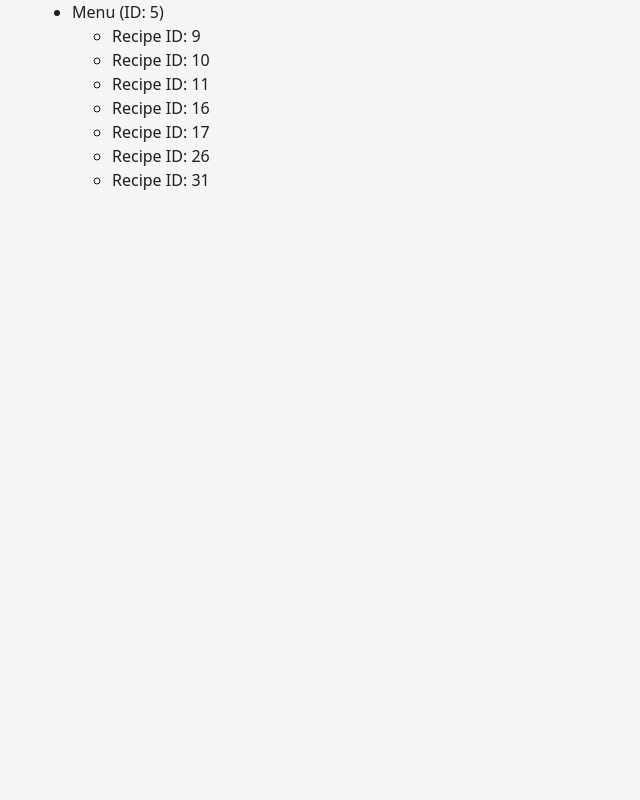
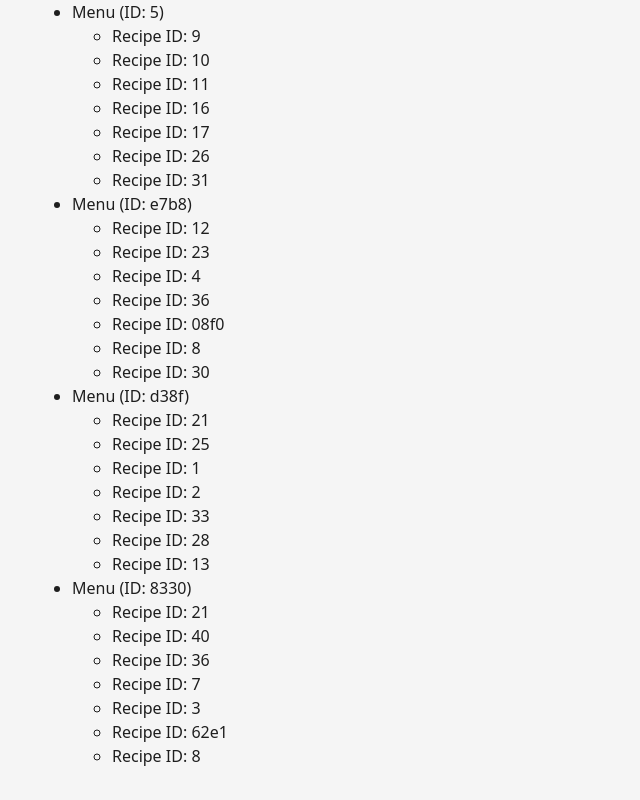
Before and after one commit to bea94k/hat-menu-v0.2, a React (Vite) app in the folder hat-menu/: page /create-menu in a window 1280 px wide. Shown: the part 970-1770 px from the top of the page, without its empty margins (0-640 px from the left). Before the commit the page ends 1194 px from the top, so only its background shows below. Built offline with nearby package versions, Linux system fonts and the light colour scheme; data requests are answered from the project's data file.

Commit message:
Save new randomized menu

```diff
--- a/hat-menu/src/data/db.json
+++ b/hat-menu/src/data/db.json
@@ -213,61 +213,97 @@
     {
       "id": "1",
       "recipes": [
-        1,
-        5,
-        12,
-        18,
-        22,
-        27,
-        33
+        "1",
+        "5",
+        "12",
+        "18",
+        "22",
+        "27",
+        "33"
       ]
     },
     {
       "id": "2",
       "recipes": [
-        2,
-        6,
-        13,
-        19,
-        23,
-        28,
-        34
+        "2",
+        "6",
+        "13",
+        "19",
+        "23",
+        "28",
+        "34"
       ]
     },
     {
       "id": "3",
       "recipes": [
-        3,
-        7,
-        14,
-        20,
-        24,
-        29,
-        35
+        "3",
+        "7",
+        "14",
+        "20",
+        "24",
+        "29",
+        "35"
       ]
     },
     {
       "id": "4",
       "recipes": [
-        4,
-        8,
-        15,
-        21,
-        25,
-        30,
-        36
+        "4",
+        "8",
+        "15",
+        "21",
+        "25",
+        "30",
+        "36"
       ]
     },
     {
       "id": "5",
       "recipes": [
-        9,
-        10,
-        11,
-        16,
-        17,
-        26,
-        31
+        "9",
+        "10",
+        "11",
+        "16",
+        "17",
+        "26",
+        "31"
+      ]
+    },
+    {
+      "id": "e7b8",
+      "recipes": [
+        "12",
+        "23",
+        "4",
+        "36",
+        "08f0",
+        "8",
+        "30"
+      ]
+    },
+    {
+      "id": "d38f",
+      "recipes": [
+        "21",
+        "25",
+        "1",
+        "2",
+        "33",
+        "28",
+        "13"
+      ]
+    },
+    {
+      "id": "8330",
+      "recipes": [
+        "21",
+        "40",
+        "36",
+        "7",
+        "3",
+        "62e1",
+        "8"
       ]
     }
   ]
--- a/hat-menu/src/pages/CreateMenuPage.tsx
+++ b/hat-menu/src/pages/CreateMenuPage.tsx
@@ -1,5 +1,5 @@
 import { useState } from 'react';
-import { useMenus } from '../data/menusApi';
+import { addMenu, useMenus } from '../data/menusApi';
 import { useRecipes } from '../data/recipesApi';
 import { getUniqueRandom } from '../utils/utils';
 import type { Recipe } from '../types/Recipes';
@@ -14,11 +14,17 @@ const CreateMenuPage = () => {
         setNewMenu(getUniqueRandom(7, recipes || []));
     };
 
+    const saveMenu = async (newMenu: Recipe[]) => {
+        const newMenuRecipeIDs = newMenu.map(recipe => recipe.id);
+        addMenu({recipes: newMenuRecipeIDs});
+    };
+
     return (
         <main id="maincontent">
             <h1>create a menu here</h1>
             <button onClick={() => getRandomMenu()}>Get 7 random recipes</button>
             <p>{newMenu.map(recipe => recipe.name).join(', ')}</p>
+            {newMenu.length > 0 && <button onClick={() => saveMenu(newMenu)}>Save this menu</button>}
 
             <h2>Past menus (total: {menus?.length || 0})</h2>
             {
--- a/hat-menu/src/types/Menus.ts
+++ b/hat-menu/src/types/Menus.ts
@@ -1,8 +1,7 @@
-import { array, object, type InferType } from 'yup';
-import { RecipeSchema } from './Recipes';
+import { array, object, string, type InferType } from 'yup';
 
 const MenuFormSchema = object({
-    recipes: array().of(RecipeSchema),
+    recipes: array().of(string().uuid()),
 });
 
 type MenuForm = InferType<typeof MenuFormSchema>;
```
Also changed, not shown: 1 other file (tests, documents, lock files or other folders).
